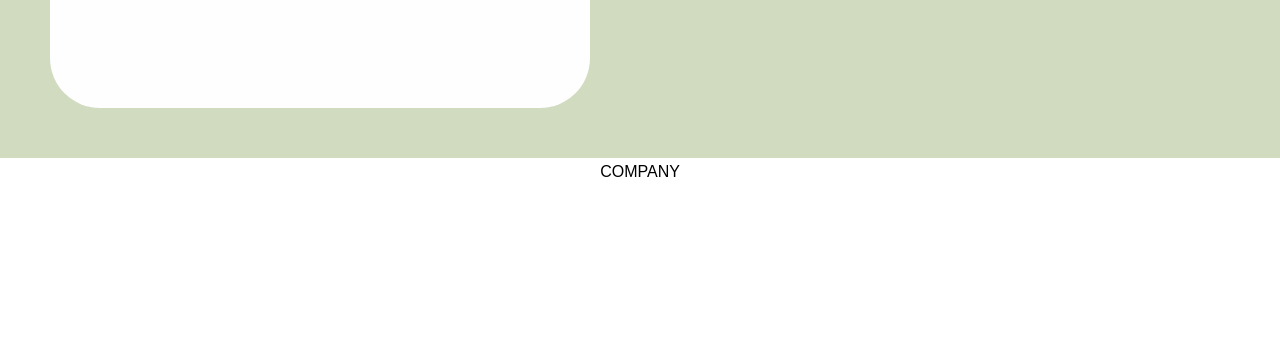
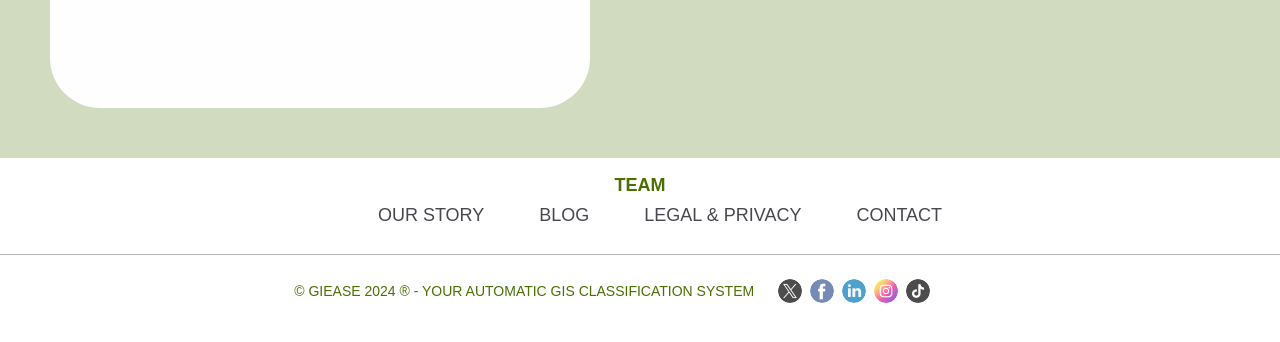
Before and after one commit to rendznicoy/GoldenEagle, a plain HTML site: page src/index.html in a window 1280 px wide. Shown: the part 562-904 px from the top of the page. Before the commit the page ends 800 px from the top, so only its background shows below. Drawn offline with Linux system fonts and the light colour scheme.

Commit message:
[2024-03-15 10:45] Minor design changes
* Minor design changes for Homepage, Signup, and Login UI
* Added footer details
* Added redirection links for team details

```diff
--- a/src/index.html
+++ b/src/index.html
@@ -62,8 +62,37 @@
       </div>
     </main>
     <footer>
-      COMPANY
-      <ul class="footer main"></ul>
+      <div class="footer_title">TEAM</div>
+        <ul class="footer_main">
+          <li>
+            <a href="#">Our Story</a>
+          </li>
+          <li>
+            <a href="#">Blog</a>
+          </li>
+          <li>
+            <a href="#">Legal & Privacy</a>
+          </li>
+          <li>
+            <a href="#">Contact</a>
+          </li>
+        </ul>
+      </div>
+      <div class="separator"></div>
+      <div class="col">
+        <div class="footer_mainer">
+          <div class="slogan">
+            <p>© GIEASE 2024 ® - Your Automatic GIS Classification System</p>
+          </div>
+          <div class="social">
+            <a class="social_item twttr" href="#" rel="noopener" target="_blank" title="Follow us on Twitter!"></a>
+            <a class="social_item fb" href="#" rel="noopener" target="_blank" title="Follow us on Facebook!"></a>
+            <a class="social_item lnkd" href="#" rel="noopener" target="_blank" title="LinkedIn - GIEASE"></a>
+            <a class="social_item nstgrm" href="#" rel="noopener" target="_blank" title="Instagram - GIEASE"></a>
+            <a class="social_item tk" href="#" rel="noopener" target="_blank" title="Tiktok - GIEASE"></a>
+          </div>
+        </div>
+      </div>
     </footer>
     <script src="script.js"></script>
   </body>
--- a/src/style.css
+++ b/src/style.css
@@ -177,10 +177,15 @@ main {
 }
 
 footer {
-    height: 10vh;
-    justify-content: center;
-    align-items: center;
+    height: 20vh;
     text-align: center;
+    font-size: 18px;
+    line-height: 5px;
+    font-weight: 600;
+    color: var(--clr-primary-500);
+    text-transform: uppercase;
+    margin-bottom: 18px;
+    margin-top: 25px;
 }
 
 .signup-wrapper {
@@ -316,3 +321,109 @@ footer {
     font-size: var(--fs-200);
 
 }
+
+ul {
+    list-style: none;
+}
+
+ a {
+    cursor: pointer;
+    background: rgba (0,0,0,0);
+ }
+
+.footer_main li {
+    margin-bottom: 12px;
+    margin-top: 25px;
+    margin-left: 25px;
+    margin-right: 25px;
+    display: inline-block;
+}
+
+.footer_main li a {
+    color: #47474f;
+    font-weight: 400;
+    text-decoration: none;
+}
+
+.footer_main li a:hover {
+    color: var(--clr-primary-600);
+}
+
+.col {
+    flex: 0 0 66.67%;
+    max-width: 72.67%;
+}
+
+.footer_mainer {
+    display: flex;
+    justify-content: flex-end;
+}
+
+.footer_mainer .slogan {
+    margin-right: 16px;
+}
+
+.slogan p {
+    font-size: 14px;
+    line-height: 24px;
+    font-weight: 400;
+    margin-top: 0;
+}
+
+.social {
+    display: flex;
+    flex-wrap: wrap;
+}
+
+.separator {
+    margin-top: 24px;
+    margin-bottom: 24px;
+    width: 100%;
+    border-bottom: 1px solid #b4b4b4;
+}
+
+.social .social_item {
+    width: 24px;
+    height: 24px;
+    background-size: 24px 24px;
+    border-radius: 100%;
+    transition: all .3s ease-in-out;
+    opacity: .7;
+    display: inline-block;
+    margin-left: 8px;
+    background-position: 0 0;
+    background-repeat: no-repeat;
+    background-color: rgba(0, 0, 0, 0);
+}
+
+.social .social_item a {
+    font-weight: 500;
+    text-decoration: underline;
+    color: var(--clr-primary-500);
+    cursor: pointer;
+    background: rgba(0, 0, 0, 0);
+}
+
+.twttr {
+    background-image: url(/images/twitter.png);
+}
+
+.fb {
+    background-image: url(/images/facebook.png);
+}
+
+.lnkd {
+    background-image: url(/images/linkedin.png);
+}
+
+.nstgrm {
+    background-image: url(/images/instagram.png);
+}
+
+.tk {
+    background-image: url(/images/tiktok.png);
+}
+
+.social_item:hover {
+    opacity: 2.5;
+}
```
Also changed, not shown: images/facebook.png (added), images/instagram.png (added), images/linkedin.png (added), images/tiktok.png (added), images/twitter.png (added).
